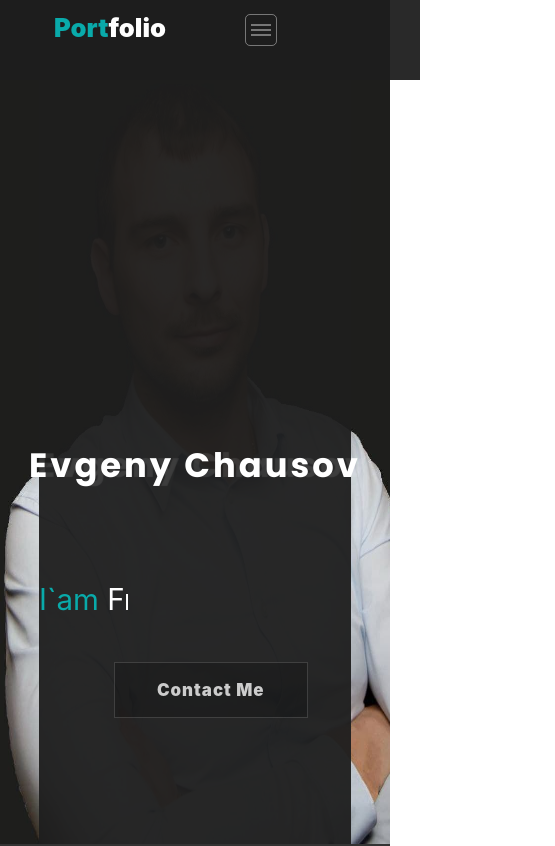
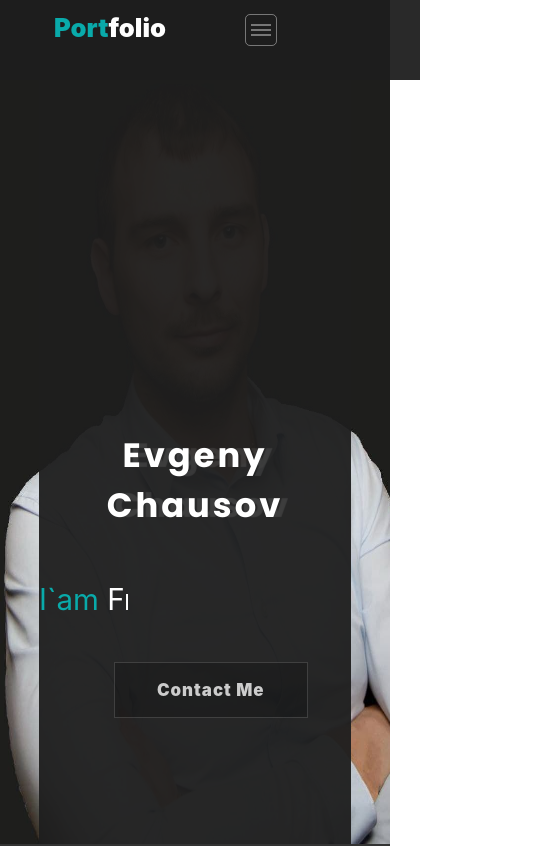
Before and after one commit to Chester7777/portfolio, a React (Create React App) app: page / in a window 390 px wide. Shown: the top 846 px of the page, 555 px wide, since content can reach past the window. Built offline with nearby package versions, Linux system fonts and the light colour scheme.

Commit message:
adaptation

```diff
--- a/src/Common/Styles/StyleContainer.module.scss
+++ b/src/Common/Styles/StyleContainer.module.scss
@@ -15,7 +15,13 @@
 
     @media (max-width: 800px) {
         //max-width: 720px;
-        min-width: 80%;
+        max-width: 80%;
         align-items: center;
     }
+    @media (max-width: 470px) {
+        //max-width: 720px;
+        width: 100%;
+        background-color: $transparent_Background_Color;
+        //align-items: center;
+    }
 }
--- a/src/Header/Header.module.scss
+++ b/src/Header/Header.module.scss
@@ -7,7 +7,7 @@
   z-index: 999999;
   right: 0;
   left: 0;
-  justify-content: flex-end;
+  //justify-content: flex-end;
   align-items: center;
   flex-wrap: wrap;
   min-height: 80px;
@@ -23,7 +23,7 @@
     font-size: 1.6em;
     font-weight: 900;
     color: $textColor_h2;
-    display: flex !important;
+    display: flex;
     flex-basis: auto;
     flex-grow: 1;
     padding-left: 10%;
--- a/src/Main/Main.module.scss
+++ b/src/Main/Main.module.scss
@@ -4,7 +4,7 @@
 .mainBlock {
   left: 0;
   right: 0;
-  min-width: 100%;
+  max-width: 100%;
   height: 100vh;
   z-index: 1;
   background-position: center;
@@ -61,7 +61,7 @@
 
     .mainName {
       font-family: 'Poppins', sans-serif;
-      min-width: 700px;
+      //max-width: 700px;
       font-size: 4em;
       letter-spacing: 3px;
       position: absolute;
@@ -72,11 +72,11 @@
       text-shadow: 8px 0 1px rgba(255, 255, 255, 0.1);
       -webkit-transform: translate(-50%, -20%);
 
-      @media (max-width: 990px) {
+      @media (max-width: 1240px) {
         //padding-left: 5%;
         font-size: 7vh;
       }
-      @media (max-width: 680px) {
+      @media (max-width: 990px) {
         //padding-left: 5%;
         font-size: 6vh;
       }
@@ -142,7 +142,7 @@
         letter-spacing: 1px;
         background-color: rgba(0, 0, 0, 0.2);
         border: 1px solid rgba(255, 255, 255, 0.15);
-        -webkit-box-shadow: 0 0 0 !important;
+        -webkit-box-shadow: 0 0 0;
         -webkit-transition: all .2s ease-in-out;
 
         @media (max-width: 680px) {
--- a/src/Сontacts/Сontacts.module.scss
+++ b/src/Сontacts/Сontacts.module.scss
@@ -113,10 +113,10 @@
         padding: 0.5em 2em;
         letter-spacing: 1px;
         border-radius: 0;
-        outline: none !important;
+        outline: none ;
         color: #aaa;
-        -webkit-box-shadow: 0 0 0 !important;
-        box-shadow: 0 0 0 !important;
+        -webkit-box-shadow: 0 0 0 ;
+        box-shadow: 0 0 0 ;
         background-color: rgba(0, 0, 0, 0.2);
         border: 1px solid rgba(255, 255, 255, 0.15);
         -webkit-transition: all .2s ease-in-out;
```
